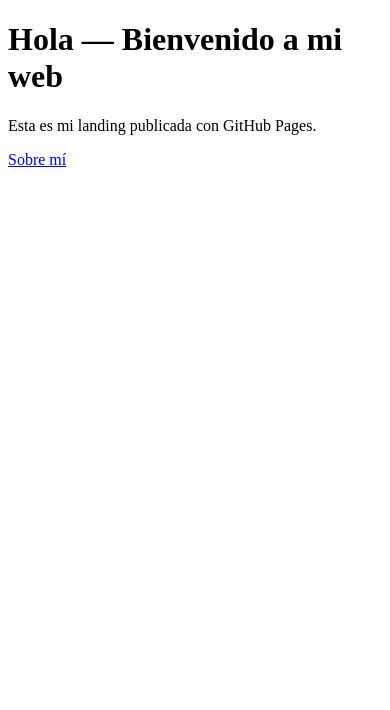
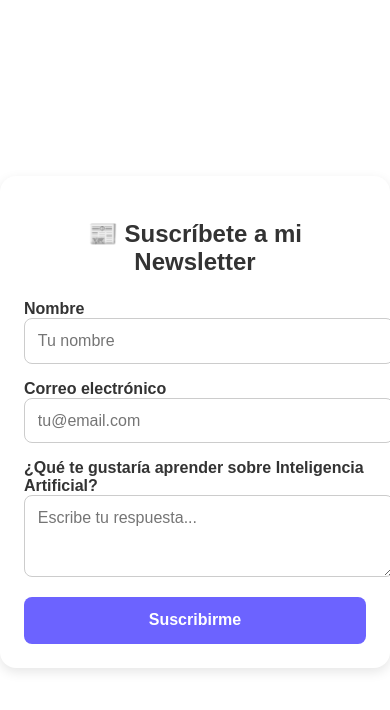
Before and after one commit to shredzen/prueba1, a plain HTML site: page index.html in a window 390 px wide. Drawn offline with Linux system fonts and the light colour scheme.

Commit message:
index.html

```diff
--- a/index.html
+++ b/index.html
@@ -1,12 +1,175 @@
-<!doctype html>
+<!DOCTYPE html>
 <html lang="es">
 <head>
-  <meta charset="utf-8">
-  <title>Mi landing</title>
+  <meta charset="UTF-8" />
+  <meta name="viewport" content="width=device-width, initial-scale=1.0" />
+  <title>Suscríbete a mi Newsletter</title>
+  <style>
+    body {
+      background-color: #ffffff;
+      font-family: 'Poppins', sans-serif;
+      color: #333333;
+      display: flex;
+      justify-content: center;
+      align-items: center;
+      height: 100vh;
+      margin: 0;
+    }
+
+    .form-container {
+      background-color: #ffffff;
+      border-radius: 16px;
+      box-shadow: 0 4px 12px rgba(0,0,0,0.1);
+      padding: 2rem;
+      width: 100%;
+      max-width: 400px;
+    }
+
+    h2 {
+      text-align: center;
+      margin-bottom: 1.5rem;
+      color: #333333;
+    }
+
+    form {
+      display: flex;
+      flex-direction: column;
+      gap: 1rem;
+    }
+
+    label {
+      font-weight: 600;
+      margin-bottom: 0.3rem;
+    }
+
+    input, textarea, button {
+      font-family: inherit;
+      font-size: 1rem;
+    }
+
+    input, textarea {
+      padding: 0.8rem;
+      border: 1px solid #ccc;
+      border-radius: 8px;
+      transition: border-color 0.2s;
+      width: 100%;
+    }
+
+    input:focus, textarea:focus {
+      border-color: #6c63ff;
+      outline: none;
+    }
+
+    button {
+      background-color: #6c63ff;
+      color: #ffffff;
+      padding: 0.9rem;
+      border: none;
+      border-radius: 8px;
+      font-weight: bold;
+      cursor: pointer;
+      transition: background-color 0.2s;
+    }
+
+    button:hover {
+      background-color: #5b54e3;
+    }
+
+    .error {
+      color: #e63946;
+      font-size: 0.9rem;
+      display: none;
+    }
+
+    @media (max-width: 480px) {
+      .form-container {
+        padding: 1.5rem;
+      }
+    }
+  </style>
 </head>
 <body>
-  <h1>Hola — Bienvenido a mi web</h1>
-  <p>Esta es mi landing publicada con GitHub Pages.</p>
-  <a href="about.html">Sobre mí</a>
+  <div class="form-container">
+    <h2>📰 Suscríbete a mi Newsletter</h2>
+    <form id="newsletterForm">
+      <div>
+        <label for="nombre">Nombre</label>
+        <input type="text" id="nombre" name="nombre" placeholder="Tu nombre" required />
+        <div class="error" id="errorNombre">Por favor ingresa tu nombre.</div>
+      </div>
+
+      <div>
+        <label for="email">Correo electrónico</label>
+        <input type="email" id="email" name="email" placeholder="tu@email.com" required />
+        <div class="error" id="errorEmail">Por favor ingresa un correo válido.</div>
+      </div>
+
+      <div>
+        <label for="pregunta">¿Qué te gustaría aprender sobre Inteligencia Artificial?</label>
+        <textarea id="pregunta" name="pregunta" rows="3" placeholder="Escribe tu respuesta..." required></textarea>
+        <div class="error" id="errorPregunta">Por favor responde la pregunta.</div>
+      </div>
+
+      <button type="submit">Suscribirme</button>
+    </form>
+  </div>
+
+  <script>
+    const form = document.getElementById('newsletterForm');
+    const webhookURL = "https://hook.us2.make.com/vwldj815h6hdw9ch1tnzwk81u6s78ss2"; // 🔗 Aquí puedes cambiar tu Webhook
+
+    form.addEventListener('submit', async (e) => {
+      e.preventDefault();
+
+      // Obtener valores
+      const nombre = document.getElementById('nombre').value.trim();
+      const email = document.getElementById('email').value.trim();
+      const pregunta = document.getElementById('pregunta').value.trim();
+
+      // Referencias a los mensajes de error
+      const errorNombre = document.getElementById('errorNombre');
+      const errorEmail = document.getElementById('errorEmail');
+      const errorPregunta = document.getElementById('errorPregunta');
+
+      // Reiniciar errores
+      errorNombre.style.display = 'none';
+      errorEmail.style.display = 'none';
+      errorPregunta.style.display = 'none';
+
+      let valido = true;
+
+      // Validaciones
+      if (!nombre) {
+        errorNombre.style.display = 'block';
+        valido = false;
+      }
+      if (!email || !email.includes('@')) {
+        errorEmail.style.display = 'block';
+        valido = false;
+      }
+      if (!pregunta) {
+        errorPregunta.style.display = 'block';
+        valido = false;
+      }
+
+      if (!valido) return;
+
+      // Enviar datos al Webhook
+      try {
+        await fetch(webhookURL, {
+          method: 'POST',
+          headers: { 'Content-Type': 'application/json' },
+          body: JSON.stringify({ nombre, email, pregunta })
+        });
+
+        // Mostrar mensaje emergente de confirmación
+        alert("🎉 ¡Gracias por suscribirte!");
+        form.reset();
+
+      } catch (error) {
+        alert("⚠️ Ocurrió un error al enviar los datos. Inténtalo más tarde.");
+      }
+    });
+  </script>
 </body>
 </html>
```
